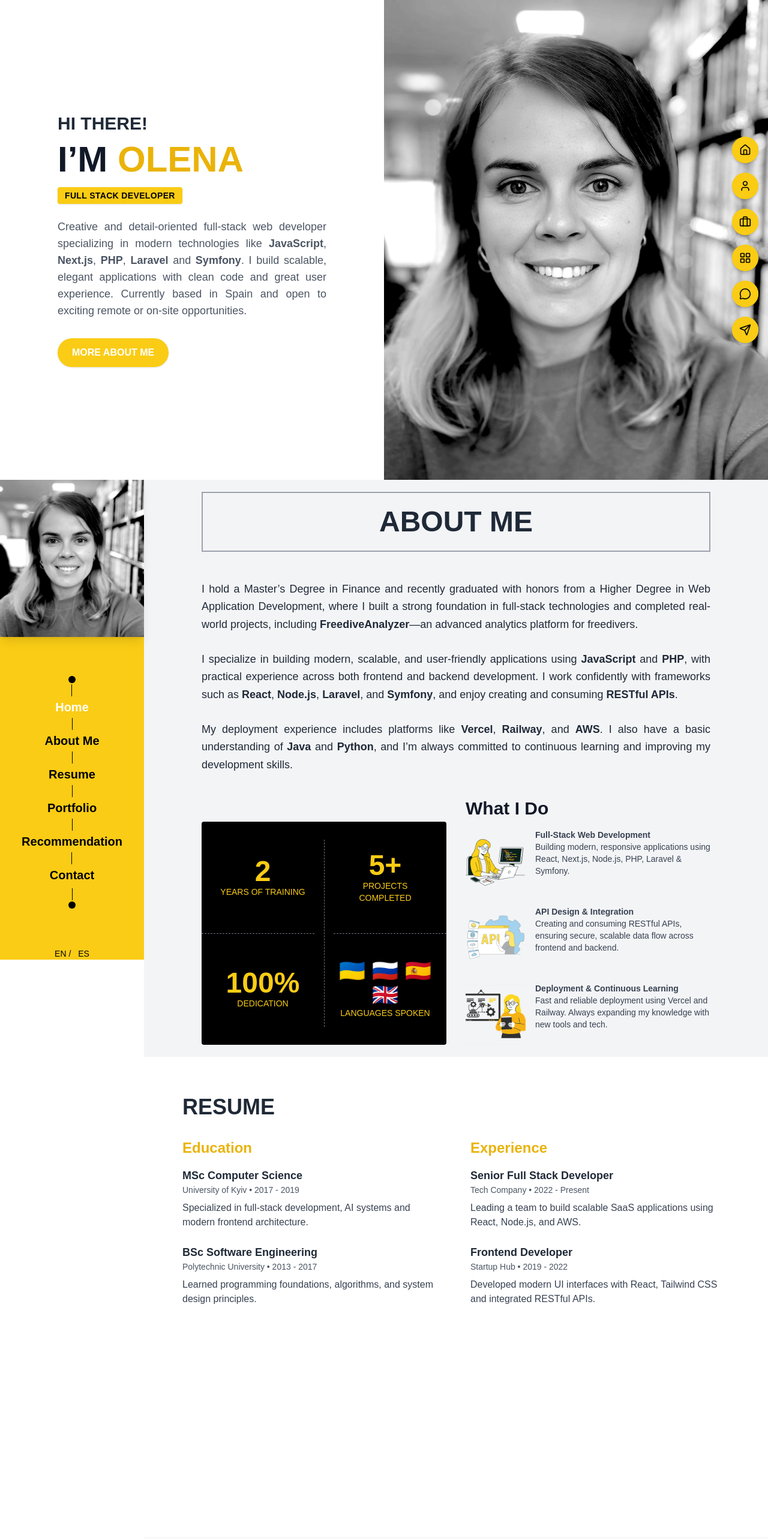
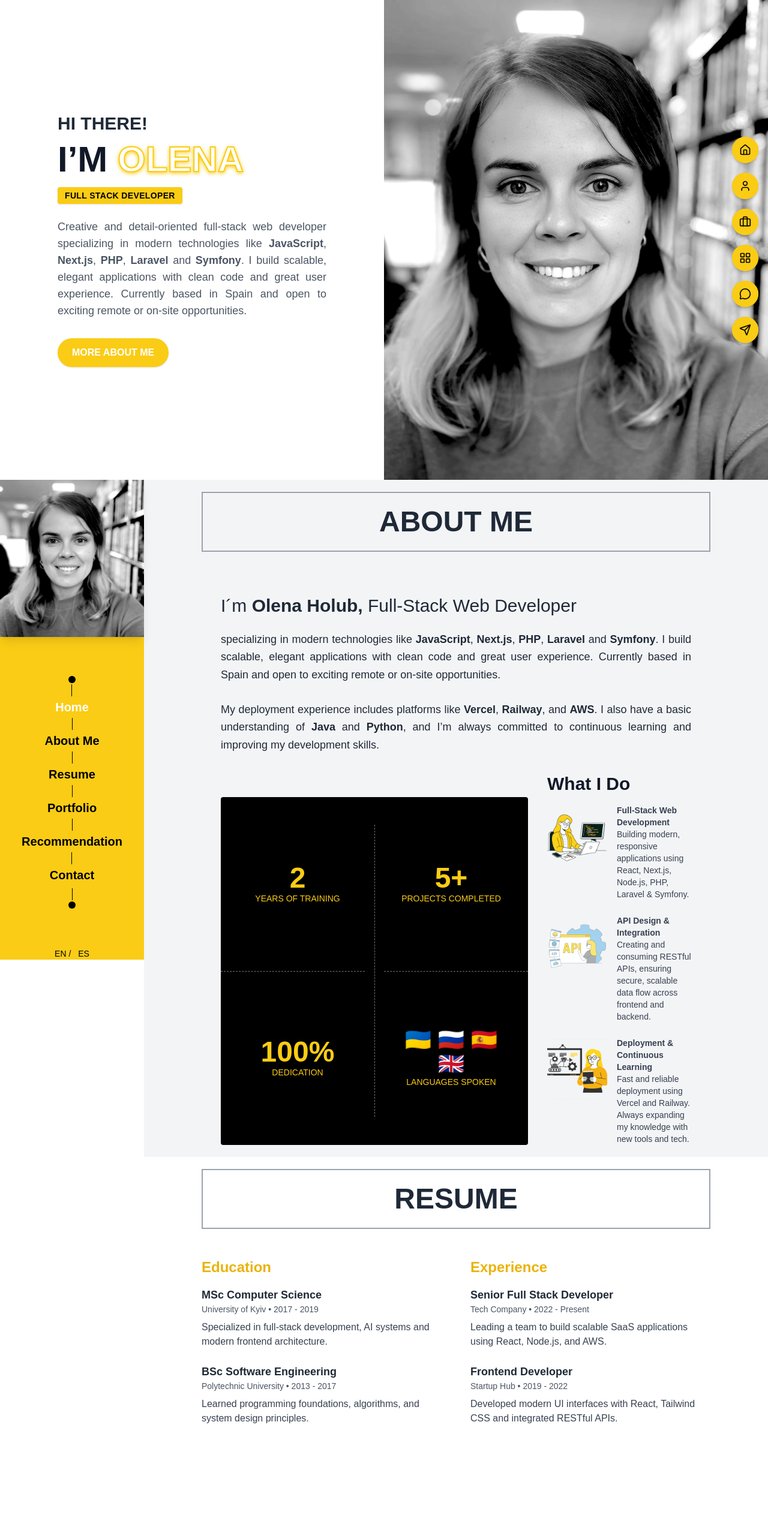
Before and after one commit to OlenaHolu/olena-holub-personal-site, a Next.js app: page / in a window 1280 px wide. Shown: the top 2566 px of the page at 60% size. Built offline with nearby package versions, Linux system fonts and the light colour scheme.

Commit message:
About: updated personal description and styling

```diff
--- a/components/sections/About.tsx
+++ b/components/sections/About.tsx
@@ -6,19 +6,18 @@ export default function About() {
           ABOUT ME
         </h2>
       </div>
-
+      <div className="px-8">
+        <h2 className="text-3xl py-6"> I´m <strong>Olena Holub,</strong> Full-Stack Web Developer  </h2>
         <p className="text-lg mb-8 text-gray-800 leading-relaxed text-justify w-full">
-  I hold a Master’s Degree in Finance and recently graduated with honors from a Higher Degree in Web Application Development, where I built a strong foundation in full-stack technologies and completed real-world projects, including <strong>FreediveAnalyzer</strong>—an advanced analytics platform for freedivers.
-  <br /><br />
-  I specialize in building modern, scalable, and user-friendly applications using <strong>JavaScript</strong> and <strong>PHP</strong>, with practical experience across both frontend and backend development. I work confidently with frameworks such as <strong>React</strong>, <strong>Node.js</strong>, <strong>Laravel</strong>, and <strong>Symfony</strong>, and enjoy creating and consuming <strong>RESTful APIs</strong>.
+          specializing in modern technologies like <strong>JavaScript</strong>, <strong>Next.js</strong>, <strong>PHP</strong>, <strong>Laravel</strong> and <strong>Symfony</strong>. I build scalable, elegant applications with clean code and great user experience.
+          Currently based in Spain and open to exciting remote or on-site opportunities.
           <br /><br />
           My deployment experience includes platforms like <strong>Vercel</strong>, <strong>Railway</strong>, and <strong>AWS</strong>. I also have a basic understanding of <strong>Java</strong> and <strong>Python</strong>, and I’m always committed to continuous learning and improving my development skills.
         </p>
 
+        <div className="grid grid-cols-1 lg:grid-cols-3 gap-8">
 
-      <div className="grid grid-cols-1 lg:grid-cols-2 gap-8 mt-10">
-
-        <div className="relative grid grid-cols-2 grid-rows-2 mt-10 w-full max-w-xl mx-auto text-yellow-400 text-center bg-black rounded overflow-hidden">
+          <div className="relative col-span-2 grid grid-cols-2 grid-rows-2 mt-10 text-yellow-400 text-center bg-black rounded overflow-hidden">
             <div className="absolute left-1/2 top-[8%] bottom-[8%]  w-0.5 border-l border-dashed border-gray-500 z-0" />
             <div className="absolute top-1/2 left-0 w-[calc(50%-16px)] border-t border-dashed border-gray-500 z-0" />
             <div className="absolute top-1/2 right-0 w-[calc(50%-16px)] border-t border-dashed border-gray-500 z-0" />
@@ -79,6 +78,7 @@ export default function About() {
             </div>
           </div>
         </div>
+      </div>
     </section>
   );
 }
--- a/components/sections/Resume.tsx
+++ b/components/sections/Resume.tsx
@@ -1,7 +1,12 @@
 export default function Resume() {
     return (
-<section id="resume" className="min-h-screen bg-white p-16">
-  <h2 className="text-4xl font-bold mb-8">RESUME</h2>
+        <section id="resume" className="min-h-screen bg-white px-4 sm:px-12 lg:px-24 py-5">
+     <div className="flex justify-center mb-12">
+  <h2 className="text-4xl sm:text-5xl font-bold text-center w-full px-6 py-6 border-2 border-gray-400 inline-block">
+  RESUME
+  </h2>
+</div>
+
   <div className="grid md:grid-cols-2 gap-12">
 
     {/* Education */}
--- a/pages/index.tsx
+++ b/pages/index.tsx
@@ -12,7 +12,6 @@ export default function Home() {
         <div className="relative scroll-smooth">
             <SideIcons />
 
-            {/* HERO SECTION */}
             <section
                 id="home"
                 className="relative flex flex-col lg:flex-row min-h-screen bg-white"
@@ -22,7 +21,12 @@ export default function Home() {
                         HI THERE!
                     </h1>
                     <h2 className="text-4xl sm:text-5xl lg:text-6xl font-extrabold mb-4 text-gray-900 leading-tight">
-                        I’M <span className="text-yellow-500">OLENA</span>
+                        I’M <span className="drop-shadow-[0_2px_3px_rgba(250,204,21,1)]"
+                         style={{
+                            WebkitTextStroke: '2px #facc15',
+                            color: 'white',
+                          }}
+                        >OLENA</span>
                     </h2>
                     <p className="uppercase text-sm font-semibold bg-yellow-400 text-black px-3 py-1 w-max mb-6 tracking-wide rounded shadow">
                         Full Stack Developer
```
Lines whose indentation alone changed are shown as unchanged.
